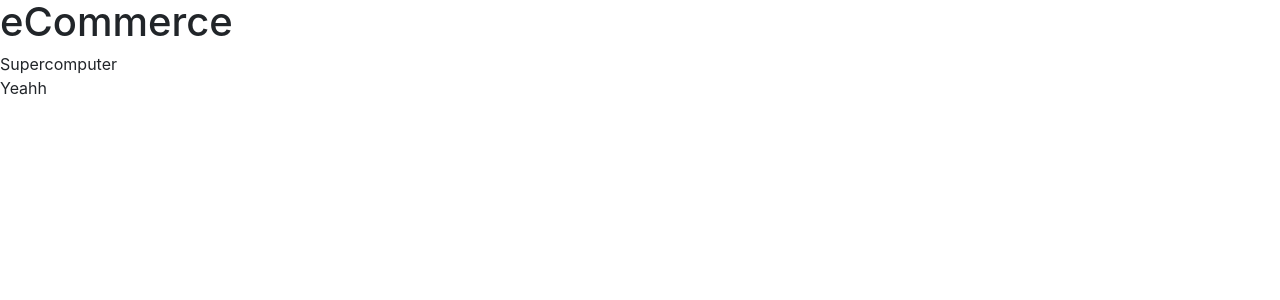
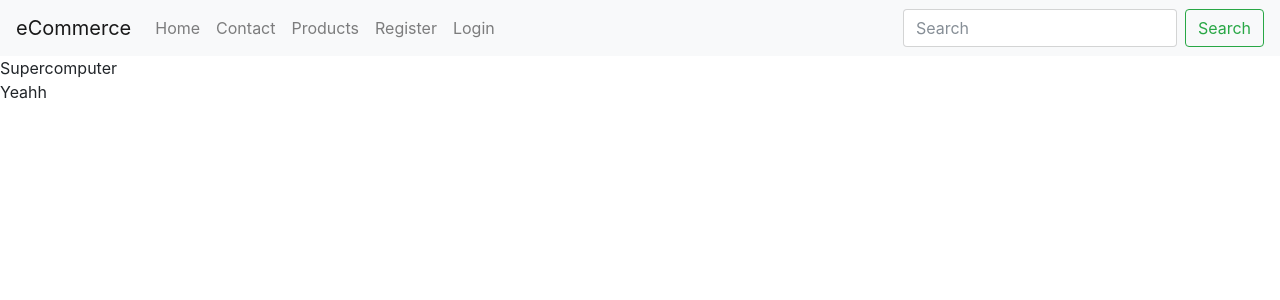
Before and after one commit to codingforentrepreneurs/eCommerce, a Django app: a page that uses src/templates/base/navbar.html in a window 1280 px wide. Shown: the top 300 px of the page. Run offline with Django 3.2, Linux system fonts and the light colour scheme; data comes from the database, SQL or seed files in the repository; some libraries are stand-ins or nearby versions.

Commit message:
6 - Navbar

```diff
--- a/src/ecommerce/urls.py
+++ b/src/ecommerce/urls.py
@@ -33,11 +33,11 @@ from django.contrib import admin
 from .views import home_page, about_page, contact_page, login_page, register_page
 
 urlpatterns = [
-    url(r'^$', home_page),
-    url(r'^about/$', about_page),
-    url(r'^contact/$', contact_page),
-    url(r'^login/$', login_page),
-    url(r'^register/$', register_page),
+    url(r'^$', home_page, name='home'),
+    url(r'^about/$', about_page, name='about'),
+    url(r'^contact/$', contact_page, name='contact'),
+    url(r'^login/$', login_page, name='login'),
+    url(r'^register/$', register_page, name='register'),
     url(r'^products/', include("products.urls", namespace='products')),
     # url(r'^featured/$', ProductFeaturedListView.as_view()),
     # url(r'^featured/(?P<pk>\d+)/$', ProductFeaturedDetailView.as_view()),
--- a/src/templates/base/navbar.html
+++ b/src/templates/base/navbar.html
@@ -1 +1,42 @@
-<h1>{{ brand_name }}</h1>
+{% url 'home' as home_url %}
+{% url 'contact' as contact_url %}
+{% url 'products:list' as product_list_url %}
+{% url 'login' as login_url %}
+{% url 'register' as register_url %}
+
+<nav class="navbar navbar-expand-lg navbar-light bg-light">
+  <a class="navbar-brand" href="{{ home_url }}">{% if brand_name %} {{brand_name }} {% else %}CFE eCommerce {% endif %}</a>
+  <button class="navbar-toggler" type="button" data-toggle="collapse" data-target="#navbarSupportedContent" aria-controls="navbarSupportedContent" aria-expanded="false" aria-label="Toggle navigation">
+    <span class="navbar-toggler-icon"></span>
+  </button>
+
+  <div class="collapse navbar-collapse" id="navbarSupportedContent">
+    <ul class="navbar-nav mr-auto">
+      <li class="nav-item {% if request.path == home_url %}active{% endif %}">
+        <a class="nav-link" href="{{ home_url }}">Home <span class="sr-only">(current)</span></a>
+      </li>
+      <li class="nav-item {% if request.path == contact_url %}active{% endif %}">
+        <a class="nav-link" href="{{ contact_url }}">Contact</a>
+      </li>
+      <li class="nav-item {% if request.path == product_list_url %}active{% endif %}">
+        <a class="nav-link" href="{{ product_list_url }}">Products</a>
+      </li>
+      {% if request.user.is_authenticated %}
+       <li class="nav-item {% if request.path == login_url %}active{% endif %}">
+        <a class="nav-link" href="{{ login_url }}">Logout</a>
+      </li>
+      {% else %}
+       <li class="nav-item {% if request.path == register_url %}active{% endif %}">
+        <a class="nav-link" href="{{ register_url }}">Register</a>
+      </li>
+      <li class="nav-item {% if request.path == login_url %}active{% endif %}">
+        <a class="nav-link" href="{{ login_url }}">Login</a>
+      </li>
+      {% endif %}
+    </ul>
+    <form class="form-inline my-2 my-lg-0">
+      <input class="form-control mr-sm-2" type="text" placeholder="Search" aria-label="Search">
+      <button class="btn btn-outline-success my-2 my-sm-0" type="submit">Search</button>
+    </form>
+  </div>
+</nav>
```
